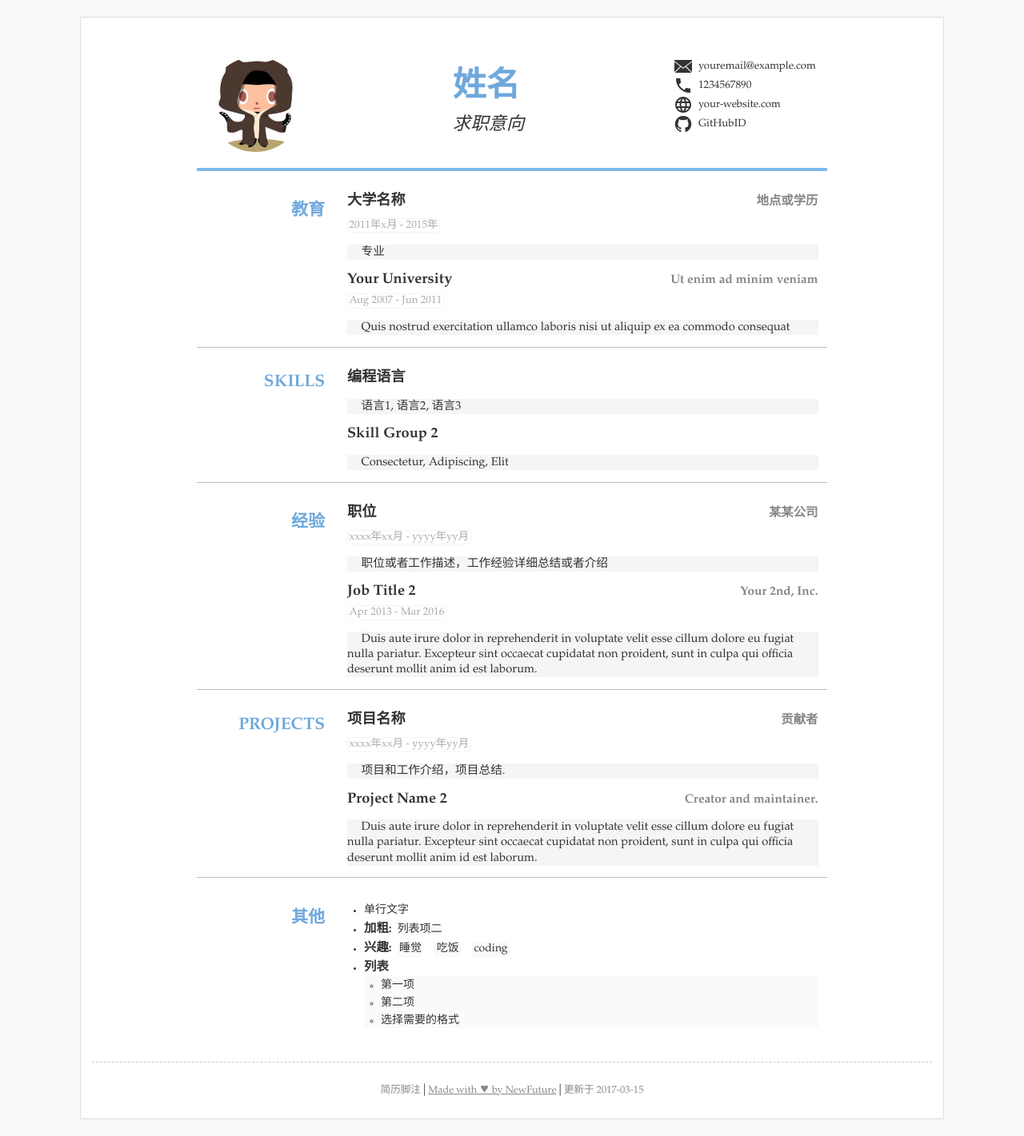
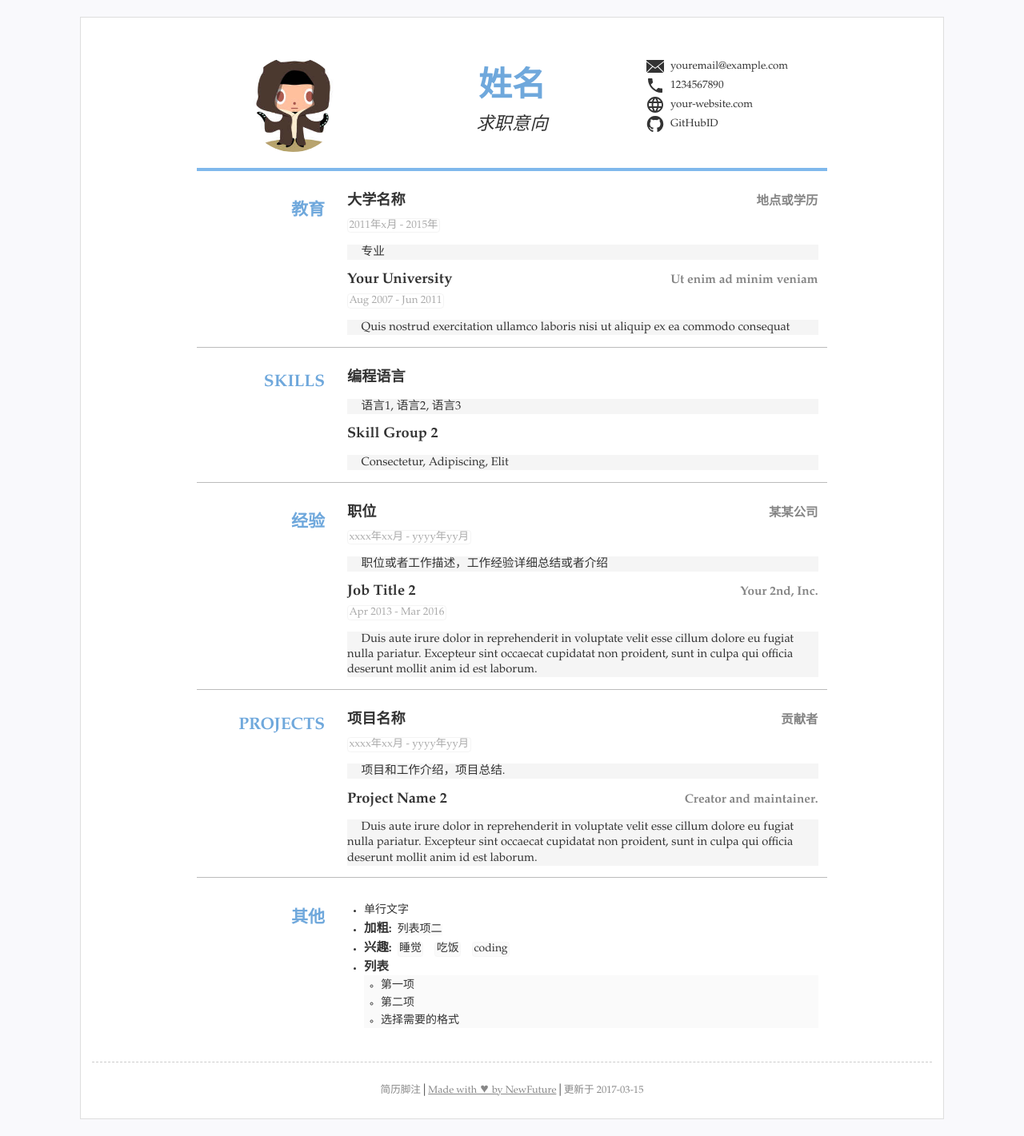
Before and after one commit to NewFuture/CV, a Jekyll site: the page built from index.html, in a window 1280 px wide. Shown: the whole page at 80% size. Built offline with Jekyll 4.4.1, drawn with Linux system fonts in a browser that asks for light colours.

Commit message:
兼容到ie9

```diff
--- a/_layouts/resume.html
+++ b/_layouts/resume.html
@@ -58,7 +58,6 @@
               {% else %}
                 <h3 class="title">{{content.title}}</h3>
               {% endif %}
-              </h3>
               {% if content.sub %}
               <div class="sub">{{content.sub}}</div>
               {% endif %}
@@ -116,7 +115,6 @@
           {% else %}
             <li>{{ footer.text | default:footer }}</li>
           {% endif %}
-        </li>
        {% endfor %}
        {% case data.lang %}
         {% when 'zh' %}
--- a/_sass/mobile.scss
+++ b/_sass/mobile.scss
@@ -23,6 +23,7 @@
     }
     // .subject,
     h2 {
+        display: block;
         text-align: center;
         margin: 1rem auto;
     }
@@ -35,9 +36,10 @@
     }
     #name-wrapper {
         // padding-top: 1.5rem;
-        text-align: center;
+        display: block;
     }
     #contact {
+        display: block;
         padding-top: 1rem;
         padding-bottom: 1rem;
         border-top: .1rem solid #bbbbbb;
--- a/_sass/resume.scss
+++ b/_sass/resume.scss
@@ -71,9 +71,12 @@
     }
 }
 
-#name-wrapper {
-    // padding-top: 2.5rem;
-    // padding-bottom: 1rem;
+.avatar,
+#name-wrapper,
+#contact {
+    display: inline-block;
+    text-align: center;
+    min-width: 28%;
 }
 
 // #fullname,
@@ -90,6 +93,7 @@
 }
 
 #contact {
+    text-align: left;
     font-size: .95rem;
 }
 
@@ -134,6 +138,13 @@
     margin-left: 1rem;
     width: 75%;
     // width: 100%;
+}
+
+h2,
+.content {
+    // display: table-cell;//兼容IE9
+    display: inline-block;
+    vertical-align: top;
 }
 
 .block {
```
Also changed, not shown: _includes/icons/github.svg.
